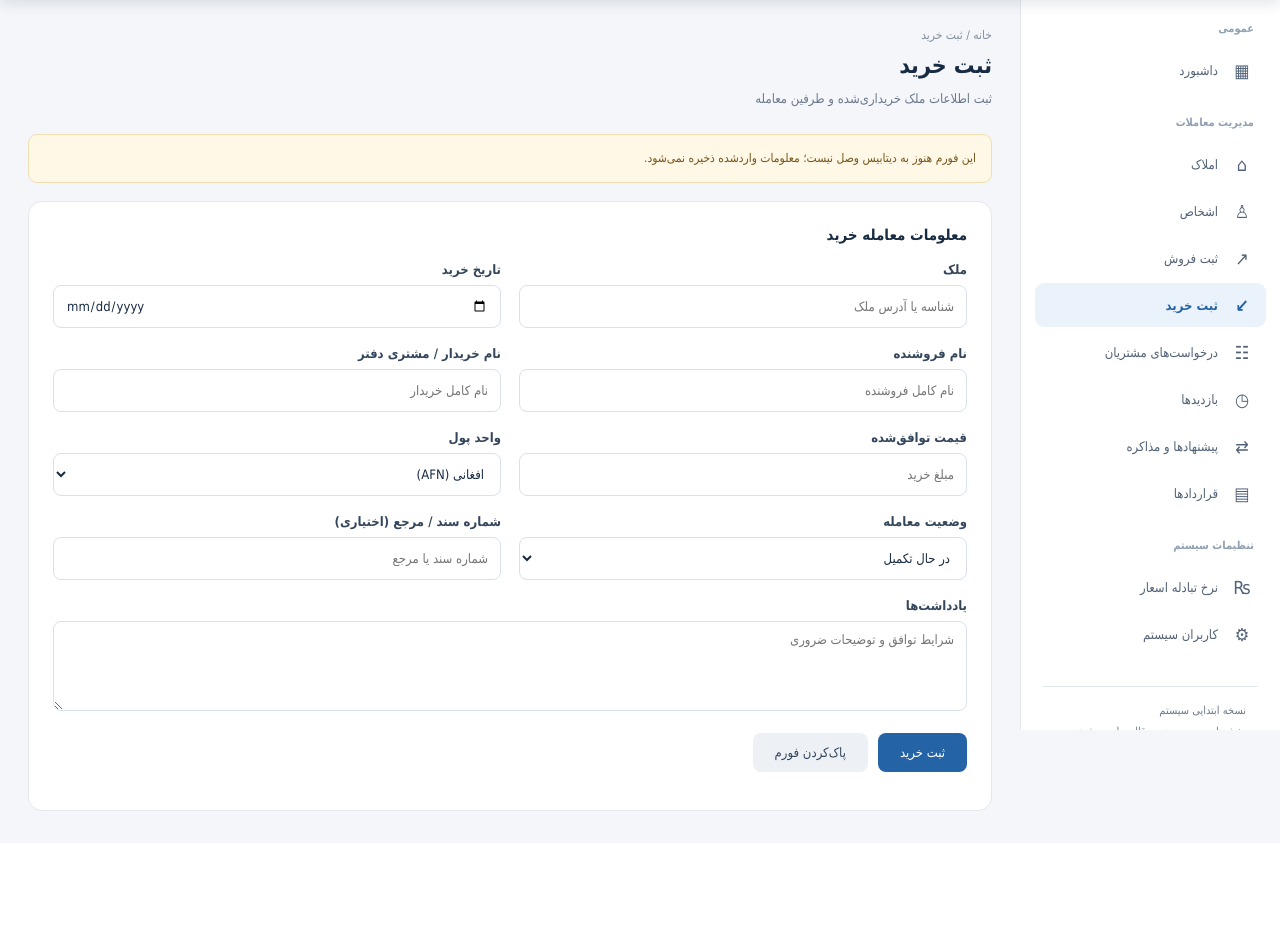
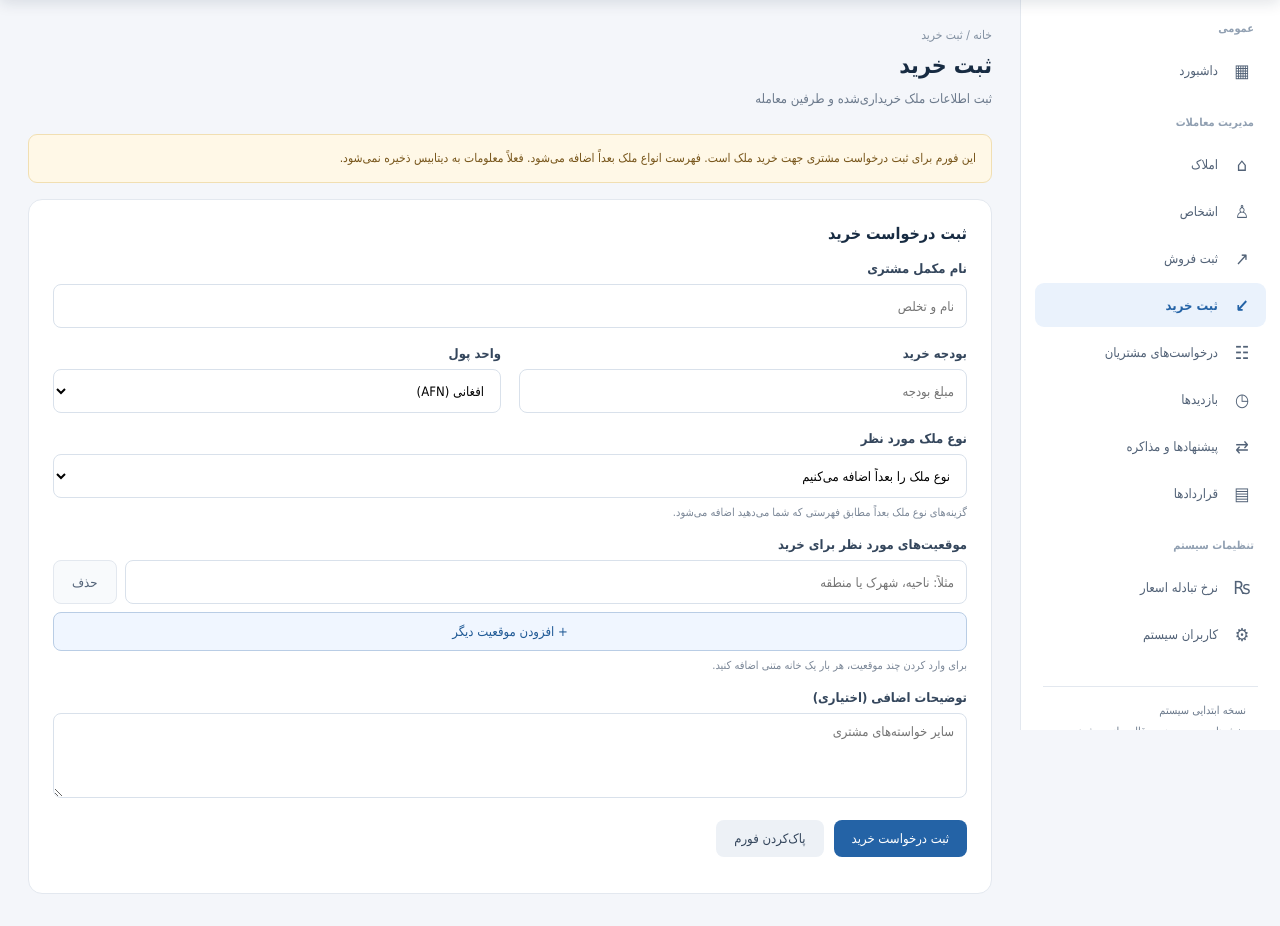
Before and after one commit to ams-mas/real_state_management, a PHP site: page /index.php?page=purchases in a window 1280 px wide. Shown: the part 70-996 px from the top of the page. Before the commit the page ends 881 px from the top, so only its background shows below. Run offline with PHP 8.4, Linux system fonts and the light colour scheme.

Commit message:
Update purchase form for customer buying requests

```diff
--- a/pages/purchases.php
+++ b/pages/purchases.php
@@ -1,35 +1,31 @@
 <?php
-// Included by index.php inside the shared main content area.
+// Customer purchase request form, rendered inside index.php.
 ?>
 <style>
-.tx-form{background:#fff;border:1px solid #e3e8ef;border-radius:14px;padding:24px}
-.tx-grid{display:grid;grid-template-columns:repeat(2,minmax(0,1fr));gap:18px}
-.tx-field{display:flex;flex-direction:column;gap:8px}.tx-field.full{grid-column:1/-1}
-.tx-field label{color:#34465c;font-size:13px;font-weight:700}
-.tx-field input,.tx-field select,.tx-field textarea{width:100%;min-height:43px;padding:10px 12px;border:1px solid #d9e1eb;border-radius:8px;background:#fff;color:#172b42;font:inherit;font-size:13px}
-.tx-field textarea{min-height:90px;resize:vertical}.tx-title{margin:0 0 18px;font-size:15px}
-.tx-actions{display:flex;gap:10px;margin-top:22px}.tx-btn{border:0;border-radius:8px;padding:12px 22px;font:inherit;font-size:13px;cursor:pointer}
-.tx-primary{background:#2463a6;color:#fff}.tx-secondary{background:#edf1f6;color:#34465c}
-.tx-note{margin-bottom:18px;padding:12px 15px;border:1px solid #f1dfb2;background:#fff8e7;color:#77551a;border-radius:9px;font-size:12px;line-height:1.9}
-@media(max-width:650px){.tx-grid{grid-template-columns:1fr}.tx-field.full{grid-column:auto}.tx-form{padding:16px}}
+.pf{background:#fff;border:1px solid #e3e8ef;border-radius:14px;padding:24px}.pg{display:grid;grid-template-columns:repeat(2,minmax(0,1fr));gap:18px}.field{display:flex;flex-direction:column;gap:8px}.wide{grid-column:1/-1}.field label{font-size:13px;font-weight:bold;color:#34465c}.field input,.field select,.field textarea{width:100%;min-height:44px;padding:10px 12px;border:1px solid #d9e1eb;border-radius:8px;background:#fff;font:inherit;font-size:13px}.field textarea{min-height:85px}.locs{display:grid;gap:9px}.locrow{display:flex;gap:8px}.locrow input{flex:1;min-width:0}.btn{border:0;border-radius:8px;padding:11px 18px;font:inherit;font-size:13px;cursor:pointer}.primary{background:#2463a6;color:white}.secondary{background:#edf1f6;color:#34465c}.note{padding:12px 15px;margin-bottom:16px;background:#fff8e7;border:1px solid #f1dfb2;border-radius:9px;color:#77551a;font-size:12px;line-height:1.9}.add{background:#f0f6ff;color:#205a96;border:1px solid #b9cde5}.remove{background:#f8fafc;border:1px solid #e3e8ef;color:#526277}@media(max-width:650px){.pg{grid-template-columns:1fr}.wide{grid-column:auto}.pf{padding:16px}}
 </style>
-<div class="tx-note">این فورم هنوز به دیتابیس وصل نیست؛ معلومات واردشده ذخیره نمی‌شود.</div>
-<form class="tx-form" id="purchaseForm">
-<h2 class="tx-title">معلومات معامله خرید</h2>
-<div class="tx-grid">
-<div class="tx-field"><label for="purchase-property">ملک</label><input id="purchase-property" name="property_name" placeholder="شناسه یا آدرس ملک" required></div>
-<div class="tx-field"><label for="purchase-date">تاریخ خرید</label><input id="purchase-date" name="transaction_date" type="date" required></div>
-<div class="tx-field"><label for="purchase-seller">نام فروشنده</label><input id="purchase-seller" name="seller_name" placeholder="نام کامل فروشنده" required></div>
-<div class="tx-field"><label for="purchase-buyer">نام خریدار / مشتری دفتر</label><input id="purchase-buyer" name="buyer_name" placeholder="نام کامل خریدار" required></div>
-<div class="tx-field"><label for="purchase-price">قیمت توافق‌شده</label><input id="purchase-price" name="amount" type="number" min="0" step="0.01" placeholder="مبلغ خرید" required></div>
-<div class="tx-field"><label for="purchase-currency">واحد پول</label><select id="purchase-currency" name="currency"><option value="AFN">افغانی (AFN)</option><option value="USD">دالر امریکایی (USD)</option><option value="PKR">روپیه پاکستانی (PKR)</option></select></div>
-<div class="tx-field"><label for="purchase-status">وضعیت معامله</label><select id="purchase-status" name="status"><option value="pending">در حال تکمیل</option><option value="completed">تکمیل‌شده</option><option value="cancelled">لغوشده</option></select></div>
-<div class="tx-field"><label for="purchase-reference">شماره سند / مرجع (اختیاری)</label><input id="purchase-reference" name="reference" placeholder="شماره سند یا مرجع"></div>
-<div class="tx-field full"><label for="purchase-notes">یادداشت‌ها</label><textarea id="purchase-notes" name="notes" placeholder="شرایط توافق و توضیحات ضروری"></textarea></div>
+<div class="note">این فورم برای ثبت درخواست مشتری جهت خرید ملک است. فهرست انواع ملک بعداً اضافه می‌شود. فعلاً معلومات به دیتابیس ذخیره نمی‌شود.</div>
+<form class="pf" id="purchaseRequestForm">
+<h2 style="margin:0 0 18px;font-size:16px">ثبت درخواست خرید</h2>
+<div class="pg">
+<div class="field wide"><label for="buyer-name">نام مکمل مشتری</label><input id="buyer-name" name="full_name" autocomplete="name" placeholder="نام و تخلص" required></div>
+<div class="field"><label for="buyer-budget">بودجه خرید</label><input id="buyer-budget" name="budget" type="number" min="0" step="0.01" placeholder="مبلغ بودجه" required></div>
+<div class="field"><label for="buyer-currency">واحد پول</label><select id="buyer-currency" name="currency" required><option value="AFN">افغانی (AFN)</option><option value="USD">دالر امریکایی (USD)</option><option value="PKR">روپیه پاکستانی (PKR)</option></select></div>
+<div class="field wide"><label for="buyer-property-type">نوع ملک مورد نظر</label><select id="buyer-property-type" name="property_type" required><option value="">نوع ملک را بعداً اضافه می‌کنیم</option></select><small style="font-size:11px;color:#7b8797">گزینه‌های نوع ملک بعداً مطابق فهرستی که شما می‌دهید اضافه می‌شود.</small></div>
+<div class="field wide"><label>موقعیت‌های مورد نظر برای خرید</label><div class="locs" id="buyerLocations"><div class="locrow"><input name="locations[]" placeholder="مثلاً: ناحیه، شهرک یا منطقه" required><button type="button" class="btn remove" disabled>حذف</button></div></div><button class="btn add" id="addBuyerLocation" type="button" style="justify-self:start">+ افزودن موقعیت دیگر</button><small style="font-size:11px;color:#7b8797">برای وارد کردن چند موقعیت، هر بار یک خانه متنی اضافه کنید.</small></div>
+<div class="field wide"><label for="buyer-notes">توضیحات اضافی (اختیاری)</label><textarea id="buyer-notes" name="notes" placeholder="سایر خواسته‌های مشتری"></textarea></div>
 </div>
-<div class="tx-actions"><button class="tx-btn tx-primary" type="submit">ثبت خرید</button><button class="tx-btn tx-secondary" type="reset">پاک‌کردن فورم</button></div>
-<p id="purchaseMessage" role="status" style="margin:14px 0 0;color:#77551a;font-size:12px;line-height:1.8"></p>
+<div style="display:flex;gap:10px;margin-top:22px"><button class="btn primary" type="submit">ثبت درخواست خرید</button><button class="btn secondary" type="reset">پاک‌کردن فورم</button></div>
+<p id="buyerMessage" role="status" style="font-size:12px;line-height:1.8"></p>
 </form>
 <script>
-document.getElementById('purchaseForm')?.addEventListener('submit',function(event){event.preventDefault();document.getElementById('purchaseMessage').textContent='برای ذخیره واقعی باید اتصال دیتابیس و جدول معاملات اضافه شود. فعلاً هیچ معلوماتی ذخیره نشده است.';});
+(function(){
+const form=document.getElementById('purchaseRequestForm'),list=document.getElementById('buyerLocations'),add=document.getElementById('addBuyerLocation'),msg=document.getElementById('buyerMessage');
+function update(){const rows=list.querySelectorAll('.locrow');rows.forEach(row=>row.querySelector('button').disabled=rows.length===1);}
+function makeRow(){const row=document.createElement('div');row.className='locrow';const input=document.createElement('input');input.name='locations[]';input.placeholder='موقعیت دیگر برای خرید';input.required=true;const btn=document.createElement('button');btn.type='button';btn.className='btn remove';btn.textContent='حذف';btn.addEventListener('click',()=>{row.remove();update();});row.append(input,btn);return row;}
+add.addEventListener('click',()=>{list.appendChild(makeRow());update();});
+form.addEventListener('reset',()=>setTimeout(()=>{list.innerHTML='';list.appendChild(makeRow());msg.textContent='';update();},0));
+form.addEventListener('submit',e=>{e.preventDefault();msg.textContent='فورم تکمیل شد؛ اتصال دیتابیس هنوز اضافه نشده و معلومات ذخیره نمی‌شود.';});
+update();
+})();
 </script>
```
